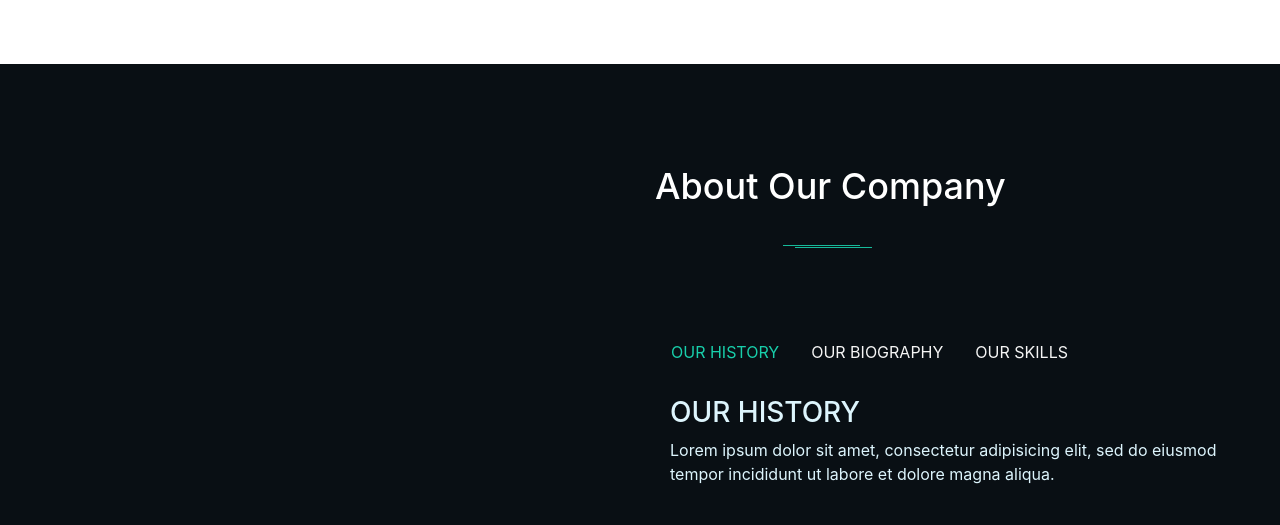
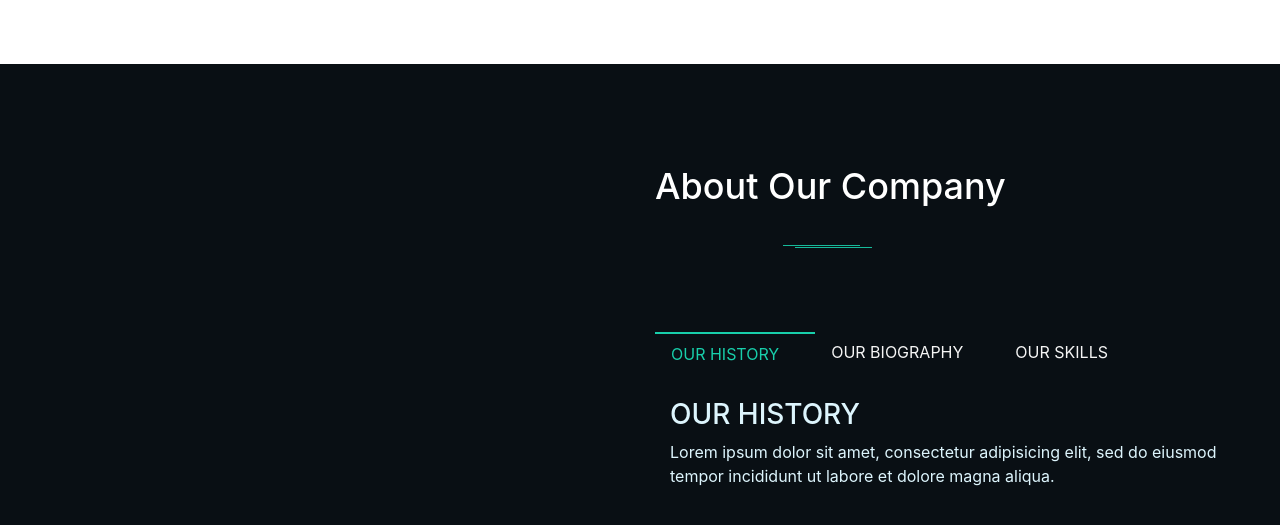
Before and after one commit to 180Tobogun/html-template, a website: page src/index.html in a window 1280 px wide. In both pictures the pointer is over the item "OUR HISTORY". Shown: the part 2155-2680 px from the top of the page. Drawn offline with nearby package versions, Linux system fonts and the light colour scheme.

Commit message:
block about started

```diff
--- a/src/css/main.css
+++ b/src/css/main.css
@@ -274,3 +274,14 @@
 .nav-link {
   color: #f5f5f5;
 }
+
+.nav-item:hover {
+  color: #18cfab;
+  text-decoration: none;
+  border-top: 2px solid #18cfab;
+}
+
+.nav-item {
+  padding-right: 20px;
+  font-size: 16px;
+}
```
